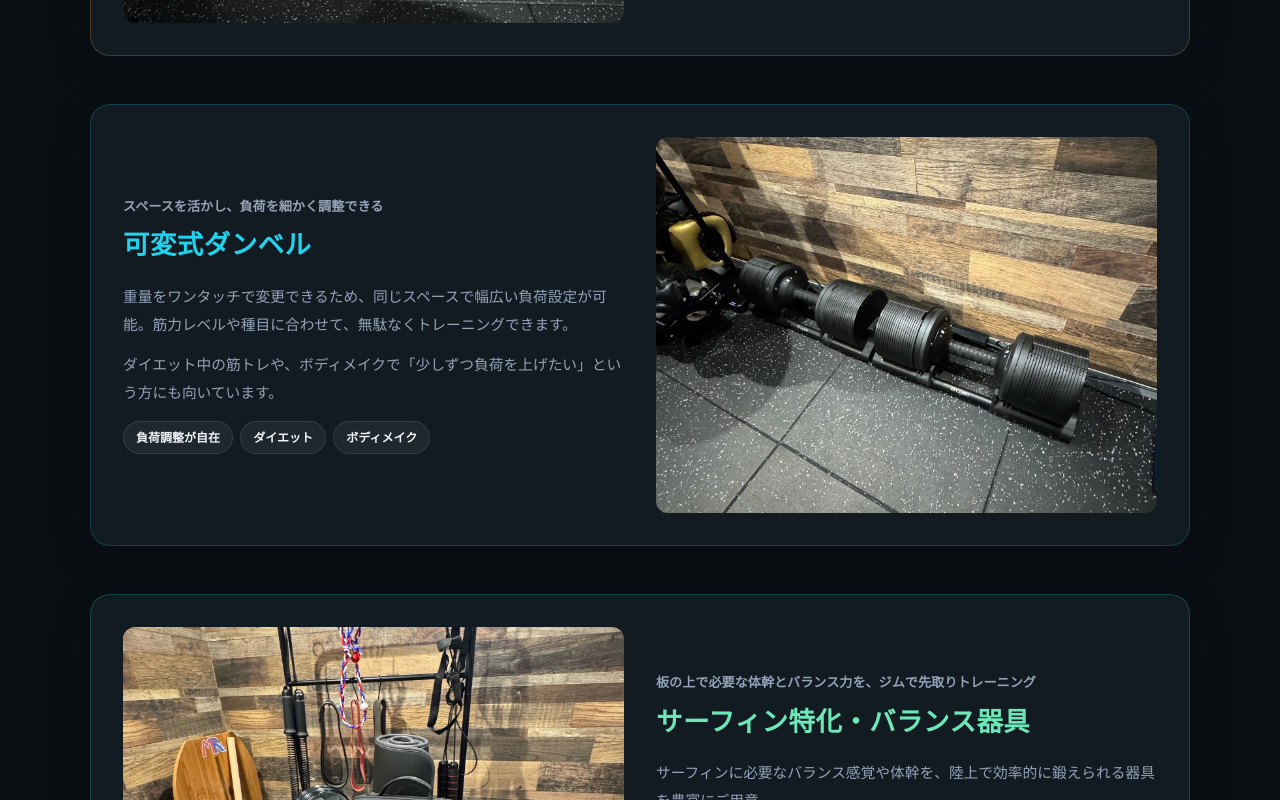
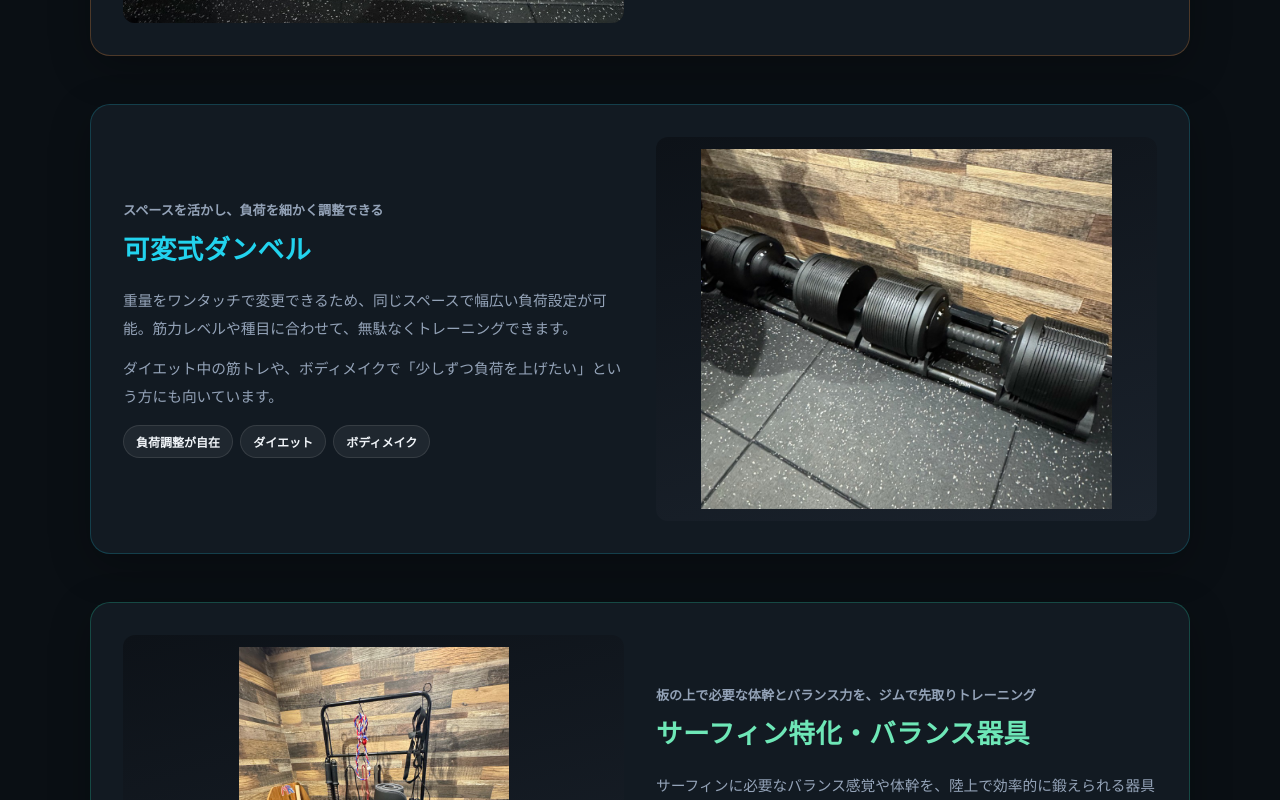
Before and after one commit to tomoyakun1221/personal-trainer-site, a React (Vite) app in the folder frontend/: page /equipment in a window 1280 px wide. Shown: the part 1820-2620 px from the top of the page. Built offline with nearby package versions, Linux system fonts and the light colour scheme; no server answers.

Commit message:
Update equipment photos and fix cropped image display
Use new screenshots for dumbbells and Theragun; show full frame for tall equipment.

```diff
--- a/frontend/src/constants/equipment.ts
+++ b/frontend/src/constants/equipment.ts
@@ -9,6 +9,8 @@ export interface EquipmentItem {
   paragraphs: string[];
   highlights: string[];
   accent: "cyan" | "orange" | "mint";
+  /** contain = 写真全体を表示（縦長・見切れ防止） */
+  imageFit?: "contain" | "cover";
 }
 
 export const EQUIPMENT_AUDIENCE_TAGS = [
@@ -38,7 +40,8 @@ export const EQUIPMENT_ITEMS: EquipmentItem[] = [
     title: "可変式ダンベル",
     subtitle: "スペースを活かし、負荷を細かく調整できる",
     image: assetPath("images/equipment-dumbbells.png"),
-    imageAlt: "可変式ダンベルのセット",
+    imageAlt: "Lysin 可変式ダンベルのセット",
+    imageFit: "contain",
     paragraphs: [
       "重量をワンタッチで変更できるため、同じスペースで幅広い負荷設定が可能。筋力レベルや種目に合わせて、無駄なくトレーニングできます。",
       "ダイエット中の筋トレや、ボディメイクで「少しずつ負荷を上げたい」という方にも向いています。",
@@ -52,6 +55,7 @@ export const EQUIPMENT_ITEMS: EquipmentItem[] = [
     subtitle: "板の上で必要な体幹とバランス力を、ジムで先取りトレーニング",
     image: assetPath("images/equipment-rack.png"),
     imageAlt: "バランスボードやトレーニング器具が揃ったラック",
+    imageFit: "contain",
     paragraphs: [
       "サーフィンに必要なバランス感覚や体幹を、陸上で効率的に鍛えられる器具を豊富にご用意。",
       "サーフィン以外のスポーツでも、転倒予防や動きのキレ向上につながるため、パフォーマンスを高めたい方にもおすすめです。運動初心者の方でも、難易度を調整しながら取り組めます。",
@@ -64,7 +68,8 @@ export const EQUIPMENT_ITEMS: EquipmentItem[] = [
     title: "最高級マッサージガン",
     subtitle: "THERAGUN による本格ボディケア",
     image: assetPath("images/equipment-theragun.png"),
-    imageAlt: "THERAGUN マッサージガン",
+    imageAlt: "THERAGUN PRO マッサージガン",
+    imageFit: "contain",
     paragraphs: [
       "トレーニング後のケアにも、TSPでは業界でも評価の高いパーカッションガン（マッサージガン）を使用。",
       "筋肉のこわばりをほぐし、回復をサポート。ハードな練習のあとも、次のセッションに備えやすい身体づくりをサポートします。",
@@ -78,6 +83,7 @@ export const EQUIPMENT_ITEMS: EquipmentItem[] = [
     subtitle: "気持ちよい汗と、全身を使ったコンディショニング",
     image: assetPath("images/equipment-punching-bag.png"),
     imageAlt: "吊り下げ式のパンチングバッグ",
+    imageFit: "contain",
     paragraphs: [
       "サンドバッグを使ったミット打ちやストライクで、心肺機能と全身の筋力を同時に刺激。ストレス発散にもつながる、気持ちいいトレーニングです。",
       "ボクシンググローブも完備。ダイエットで消費カロリーを上げたい方、運動習慣を楽しく続けたい方にも人気のメニューです。",
--- a/frontend/src/pages/Equipment.css
+++ b/frontend/src/pages/Equipment.css
@@ -206,6 +206,35 @@
   aspect-ratio: 4 / 3;
 }
 
+/* 縦長・全体表示が必要な写真（サンドバッグ、ラック等） */
+.equipment-card-visual--contain {
+  display: flex;
+  align-items: center;
+  justify-content: center;
+  min-height: min(52vw, 320px);
+  padding: 0.75rem;
+  background: linear-gradient(165deg, #0d1218 0%, #1a222c 100%);
+}
+
+.equipment-card-visual--contain img {
+  width: 100%;
+  height: auto;
+  max-height: min(70vw, 400px);
+  object-fit: contain;
+  object-position: center;
+  aspect-ratio: auto;
+}
+
+@media (min-width: 768px) {
+  .equipment-card-visual--contain {
+    min-height: 280px;
+  }
+
+  .equipment-card-visual--contain img {
+    max-height: 360px;
+  }
+}
+
 .equipment-card-body {
   text-align: left;
 }
--- a/frontend/src/pages/Equipment.tsx
+++ b/frontend/src/pages/Equipment.tsx
@@ -61,7 +61,9 @@ export function Equipment() {
                 id={item.id}
                 className={`equipment-card equipment-card--${item.accent} ${index % 2 === 1 ? "equipment-card--reverse" : ""}`}
               >
-                <div className="equipment-card-visual">
+                <div
+                  className={`equipment-card-visual ${item.imageFit === "contain" ? "equipment-card-visual--contain" : ""}`}
+                >
                   <img src={item.image} alt={item.imageAlt} loading="lazy" />
                 </div>
                 <div className="equipment-card-body">
```
Also changed, not shown: frontend/public/images/equipment-dumbbells.png, frontend/public/images/equipment-theragun.png.
